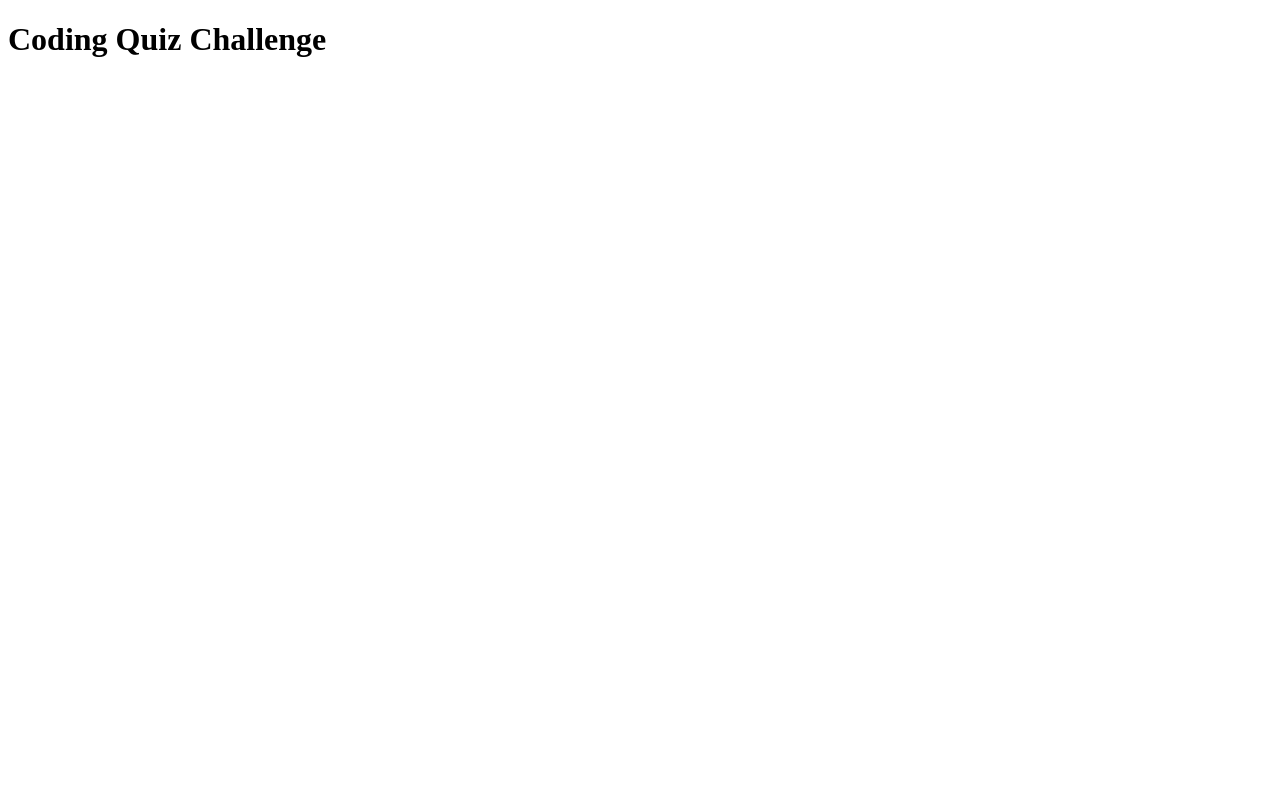
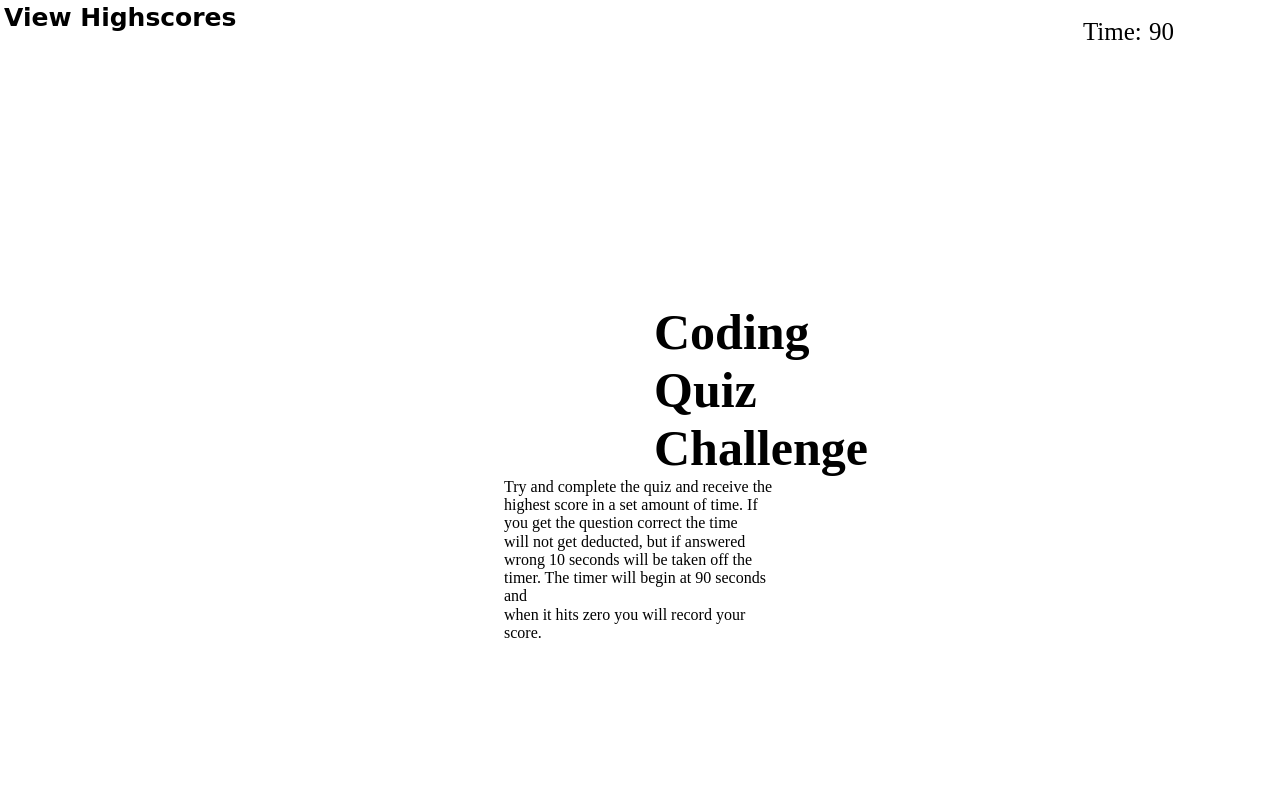
Before and after one commit to Chandler042/Quiz-Time, a plain HTML site: page index.html in a window 1280 px wide. Shown: the top 800 px of the page. Drawn offline with Linux system fonts and the light colour scheme.

```diff
--- a/index.html
+++ b/index.html
@@ -4,12 +4,25 @@
     <meta charset="UTF-8">
     <meta http-equiv="X-UA-Compatible" content="IE=edge">
     <meta name="viewport" content="width=device-width, initial-scale=1.0">
+    <link rel="stylesheet" href="./style.css">
     <title>Quiz</title>
 </head>
 <body>
-    <h1>
-        Coding Quiz Challenge
-    </h1>
+    <header>
+        <h1>View Highscores</h1>
+        <nav>
+            <li>
+                Time: <text id="time001">90</text>
+            </li>
+        </nav>
+    </header>
 
+    <section id="box" class="box">
+        <h2>Coding Quiz Challenge</h2>
+        <p>Try and complete the quiz and receive the highest score in a set amount of time. If you get the question correct the time</p>
+        <p>will not get deducted, but if answered wrong 10 seconds will be taken  off the timer. The timer will begin at 90 seconds and
+        <p>when it hits zero you will record your score.</p>
+    </section>
+    <footer><button>Start</button></footer>
 </body>
 </html>
--- a/style.css
+++ b/style.css
@@ -0,0 +1,33 @@
+*{
+    box-sizing: border-box;
+    padding: 0;
+    margin: 1px;
+}
+
+header h1 {
+    font-size: 25px;
+    font-family: cursive;
+    float: left;
+}
+
+nav li {
+    float: right;
+    padding-right: 100px;
+    padding-top: 15px;
+    list-style-type: none;
+    font-size: 25px;
+}
+
+.box {
+    display: flexbox;
+    padding-top: 300px;
+    padding-left: 500px;
+    padding-bottom: 500px;
+    padding-right: 500px;
+}
+
+.box h2 {
+    font-size: 50px;
+    padding-left: 150px;
+    display: flex;
+}
```
